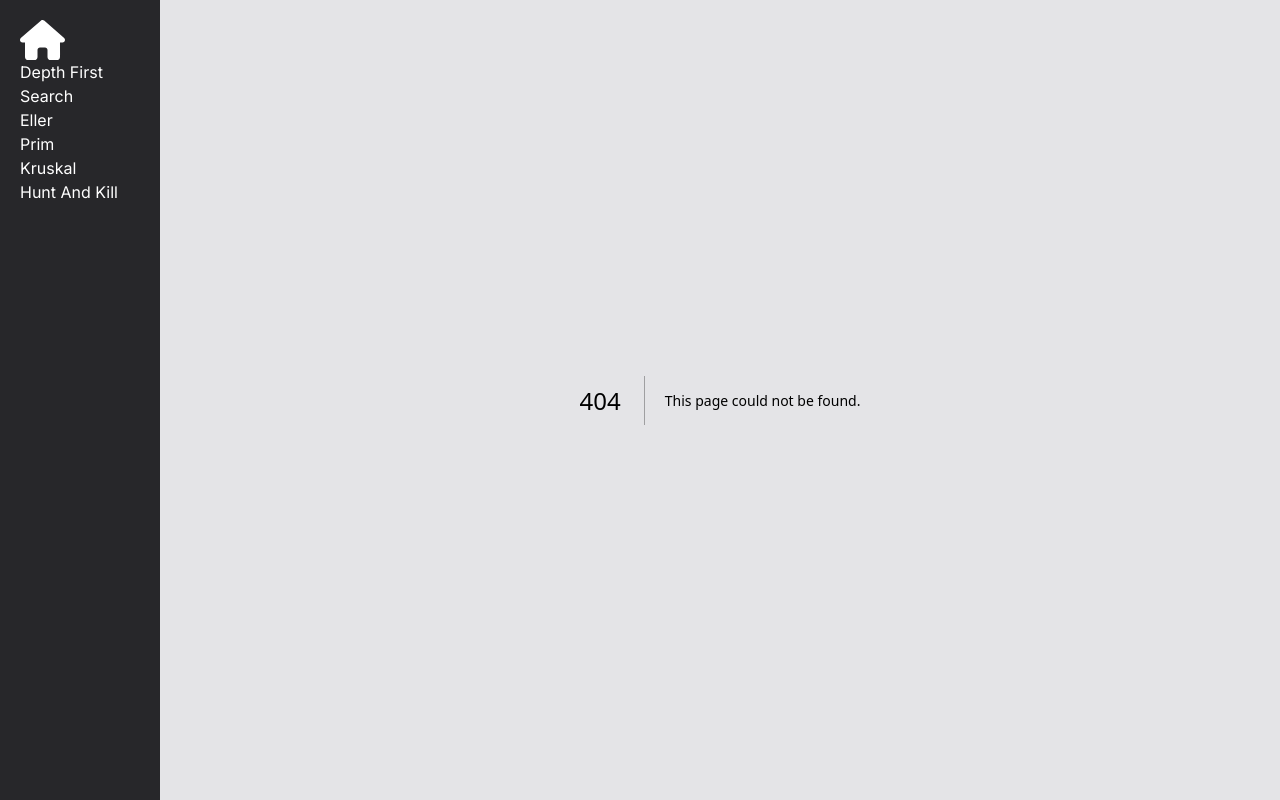
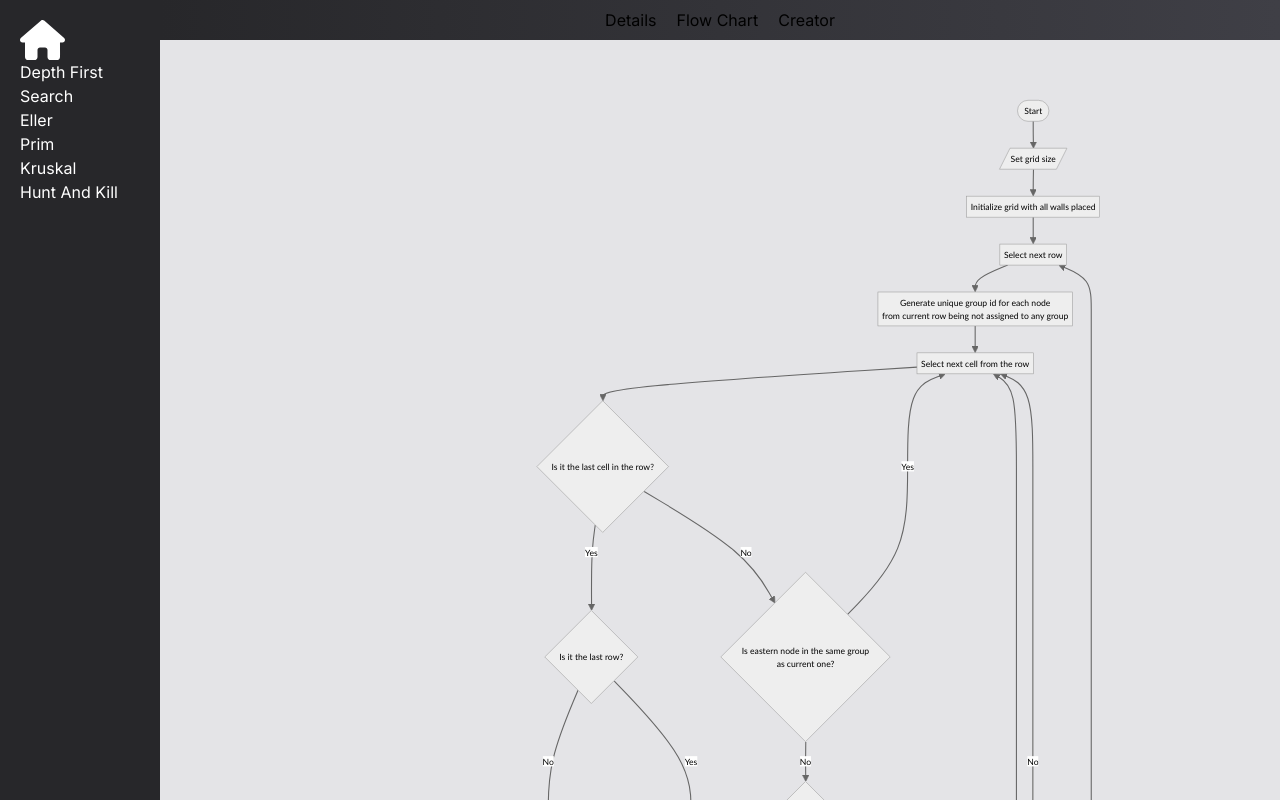
Before and after one commit to NoxSensei/Maze-Algorithms, a Next.js app: page /algorithms/eller/flow-chart in a window 1280 px wide. Before the commit this address had no page. Built offline with nearby package versions, Linux system fonts and the light colour scheme.

Commit message:
feat: add flowchart for eller algorithm

```diff
--- /dev/null
+++ b/src/app/algorithms/eller/flow-chart/page.tsx
@@ -0,0 +1,60 @@
+'use client'
+
+import MermaidDiagram from "@/_common/components/mermaid-diagram";
+
+const diagram = `flowchart TD
+    START([Start]) --> SET_GRID_SIZE[/Set grid size/]
+    SET_GRID_SIZE --> INITIALIZE_GRID[Initialize grid with all walls placed]
+    INITIALIZE_GRID --> SELECT_NEXT_ROW[Select next row]
+    SELECT_NEXT_ROW --> GENERATE_UNIQUE_GROUP_IDS[Generate unique group id for each node \n from current row being not assigned to any group]
+
+    GENERATE_UNIQUE_GROUP_IDS --> SELECT_NEXT_CELL_FROM_ROW[Select next cell from the row]
+
+    SELECT_NEXT_CELL_FROM_ROW --> IS_LAST_CELL
+
+    IS_LAST_CELL{Is it the last cell in the row?}
+    IS_LAST_CELL -- Yes --> IS_LAST_ROW
+    IS_LAST_CELL -- No --> IS_EASTERN_NODE_IN_SAME_GROUP
+
+    IS_EASTERN_NODE_IN_SAME_GROUP{Is eastern node in the same group \n as current one?}
+    IS_EASTERN_NODE_IN_SAME_GROUP -- Yes --> SELECT_NEXT_CELL_FROM_ROW
+    IS_EASTERN_NODE_IN_SAME_GROUP -- No --> IS_LAST_ROW1
+
+    IS_LAST_ROW1{Is it the last row?}
+    IS_LAST_ROW1 -- Yes --> REMOVE_EASTERN_WALL
+    IS_LAST_ROW1 -- No --> SELECT_RANDOMLY
+
+    SELECT_RANDOMLY[Select randomly whether event happens with a 50% chance]
+    SELECT_RANDOMLY --> IS_RANDOM_CHANCE_MET
+
+    IS_RANDOM_CHANCE_MET{Is random chance met?}
+    IS_RANDOM_CHANCE_MET -- Yes --> REMOVE_EASTERN_WALL[Remove eastern wall]
+    IS_RANDOM_CHANCE_MET -- No --> SELECT_NEXT_CELL_FROM_ROW
+
+    REMOVE_EASTERN_WALL --> ASSIGN_EASTERN_NODE[Assign eastern node to the current node's group]
+    ASSIGN_EASTERN_NODE --> SELECT_NEXT_CELL_FROM_ROW
+
+    IS_LAST_ROW{Is it the last row?}
+    IS_LAST_ROW -- No --> LIST_ALL_GROUPS[List all defined groups]
+    IS_LAST_ROW -- Yes --> END([End])
+
+    LIST_ALL_GROUPS --> SELECT_NEXT_GROUP[Select next unprocessed group]
+    SELECT_NEXT_GROUP --> SELECT_COUNT_OF_SOUTHERN_PASSAGES[Select randomly number of southern passages \n min: 1 \n max: count of the current group's nodes located in the most recent row]
+
+    SELECT_COUNT_OF_SOUTHERN_PASSAGES --> CREATE_SOUTHERN_PASSAGES[Create southern passages for random nodes \n located in the most recent row from current group]
+    CREATE_SOUTHERN_PASSAGES --> ASSIGN_SOUTHERN_NODE[Assign freshly connected southern nodes to the current group]
+
+    ASSIGN_SOUTHERN_NODE --> ARE_ALL_GROUPS_PROCESSED
+
+    ARE_ALL_GROUPS_PROCESSED{Are all groups processed?}
+    ARE_ALL_GROUPS_PROCESSED -- Yes --> SELECT_NEXT_ROW
+    ARE_ALL_GROUPS_PROCESSED -- No --> SELECT_NEXT_GROUP
+`;
+
+export default function EllerAlgorithmFlowChartPage() {
+    return <div className="flex justify-center">
+        <div className="w-full max-w-screen-md">
+            <MermaidDiagram chart={diagram}/>
+        </div>
+    </div>
+}
```
